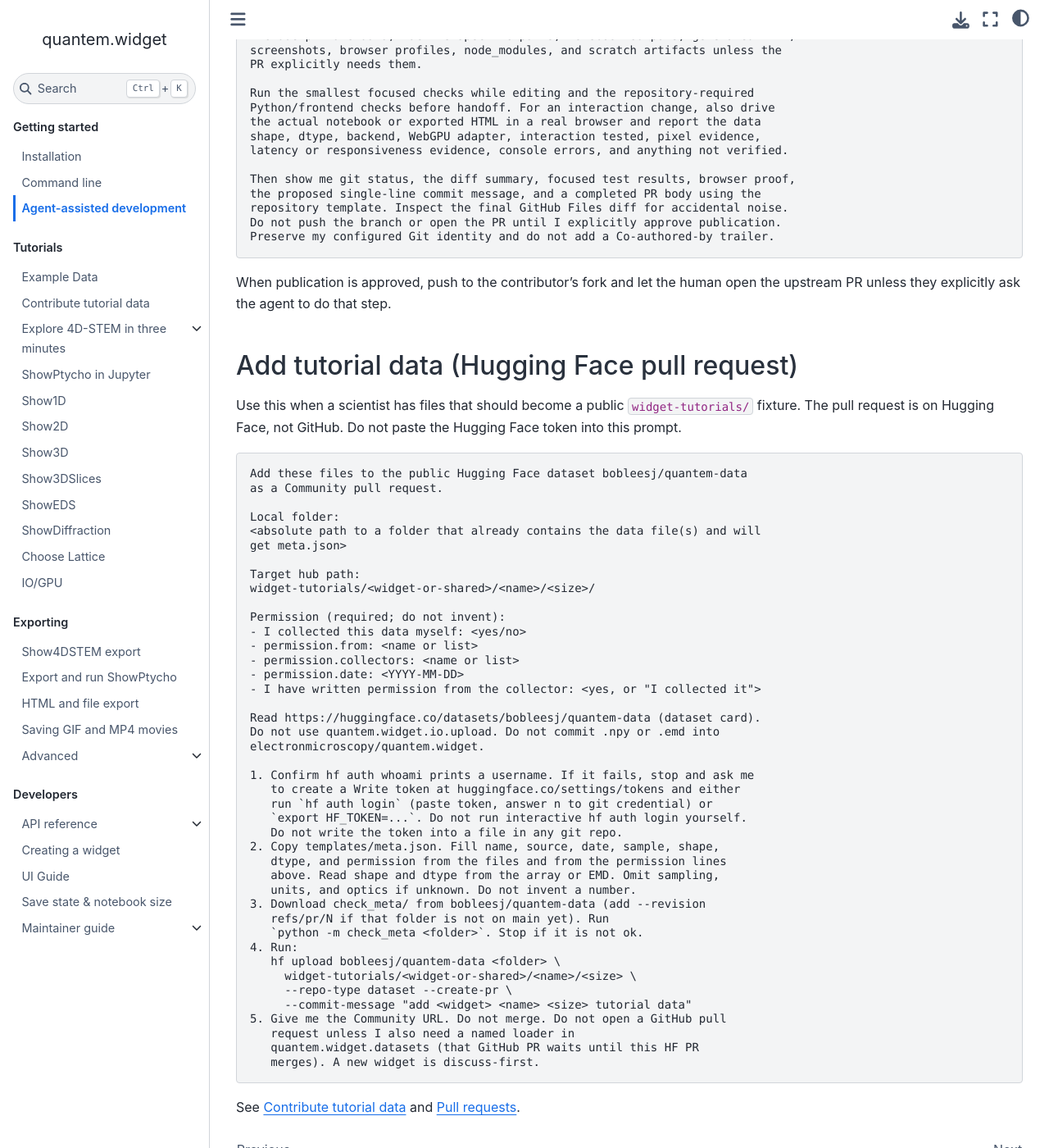
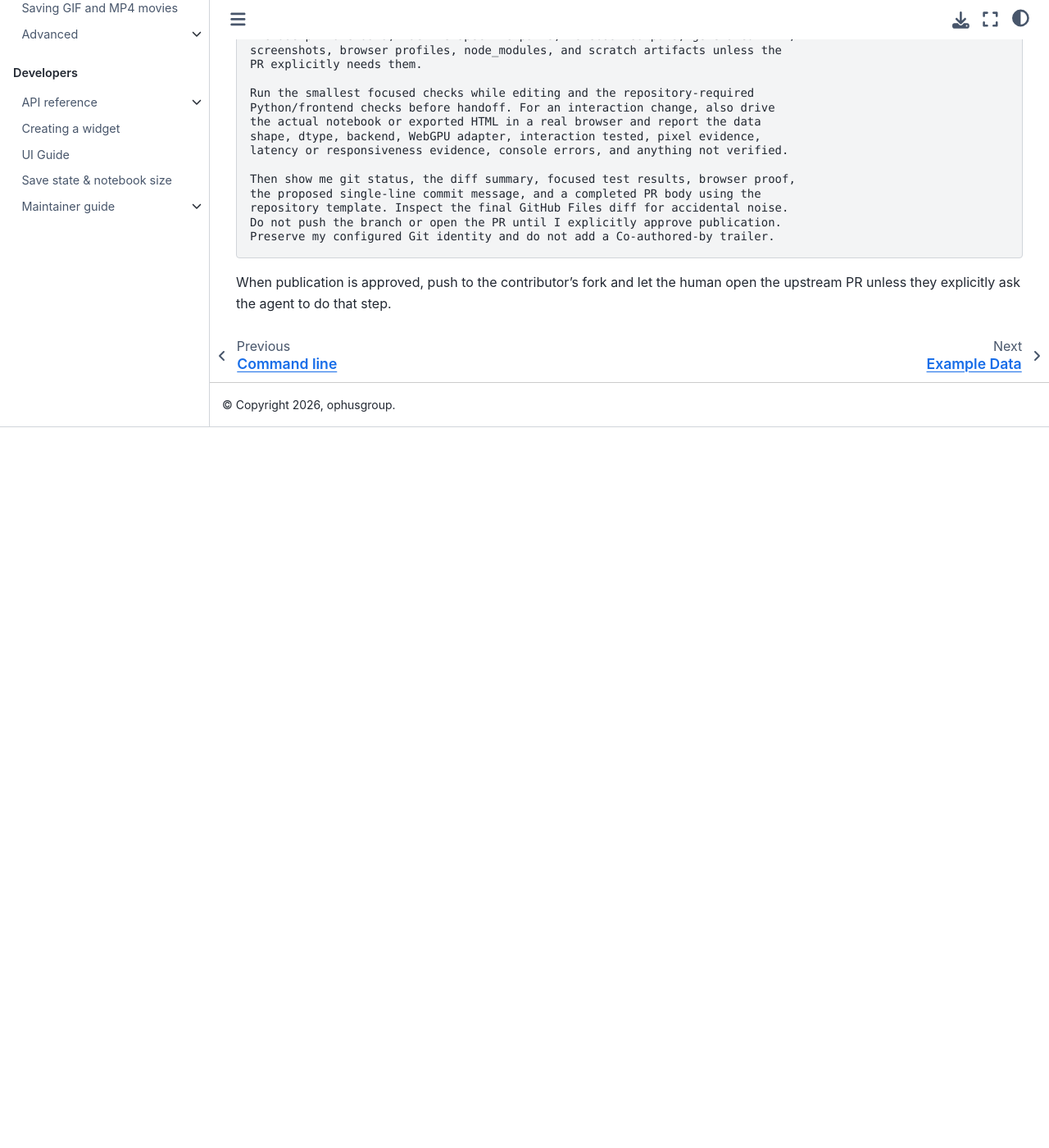
Before and after one commit to bobleesj/quantem.widget, a Jupyter Book: the page built from docs/agent-prompts.md, in a window 1280 px wide and 1400 px high, scrolled down 2081 px. Shown: the whole window at 82% size. Built offline with Jupyter Book 1.0.4 settings and Sphinx 7.4.7 and the Sphinx Book theme 1.1.4, drawn with Linux system fonts in a browser that asks for light colours; after the commit the page ends 2602 px from its top, so only the background shows below that.

Commit message:
docs: move tutorial data prompt to Hugging Face (#238)

````diff
--- a/docs/agent-prompts.md
+++ b/docs/agent-prompts.md
@@ -125,57 +125,3 @@ Preserve my configured Git identity and do not add a Co-authored-by trailer.
 
 When publication is approved, push to the contributor's fork and let the human
 open the upstream PR unless they explicitly ask the agent to do that step.
-
-## Add tutorial data (Hugging Face pull request)
-
-Use this when a scientist has files that should become a public
-`widget-tutorials/` fixture. The pull request is on Hugging Face, not
-GitHub. Do not paste the Hugging Face token into this prompt.
-
-```text
-Add these files to the public Hugging Face dataset bobleesj/quantem-data
-as a Community pull request.
-
-Local folder:
-<absolute path to a folder that already contains the data file(s) and will
-get meta.json>
-
-Target hub path:
-widget-tutorials/<widget-or-shared>/<name>/<size>/
-
-Permission (required; do not invent):
-- I collected this data myself: <yes/no>
-- permission.from: <name or list>
-- permission.collectors: <name or list>
-- permission.date: <YYYY-MM-DD>
-- I have written permission from the collector: <yes, or "I collected it">
-
-Read https://huggingface.co/datasets/bobleesj/quantem-data (dataset card).
-Do not use quantem.widget.io.upload. Do not commit .npy or .emd into
-electronmicroscopy/quantem.widget.
-
-1. Confirm hf auth whoami prints a username. If it fails, stop and ask me
-   to create a Write token at huggingface.co/settings/tokens and either
-   run `hf auth login` (paste token, answer n to git credential) or
-   `export HF_TOKEN=...`. Do not run interactive hf auth login yourself.
-   Do not write the token into a file in any git repo.
-2. Copy templates/meta.json. Fill name, source, date, sample, shape,
-   dtype, and permission from the files and from the permission lines
-   above. Read shape and dtype from the array or EMD. Omit sampling,
-   units, and optics if unknown. Do not invent a number.
-3. Download check_meta/ from bobleesj/quantem-data (add --revision
-   refs/pr/N if that folder is not on main yet). Run
-   `python -m check_meta <folder>`. Stop if it is not ok.
-4. Run:
-   hf upload bobleesj/quantem-data <folder> \
-     widget-tutorials/<widget-or-shared>/<name>/<size> \
-     --repo-type dataset --create-pr \
-     --commit-message "add <widget> <name> <size> tutorial data"
-5. Give me the Community URL. Do not merge. Do not open a GitHub pull
-   request unless I also need a named loader in
-   quantem.widget.datasets (that GitHub PR waits until this HF PR
-   merges). A new widget is discuss-first.
-```
-
-See [Contribute tutorial data](tutorials/contribute_data.md) and
-[Pull requests](maintainer/pull-requests.md).
````
Also changed, not shown: docs/maintainer/pull-requests.md (+1 -1 lines), docs/tutorials/contribute_data.md (+2 -1 lines).
